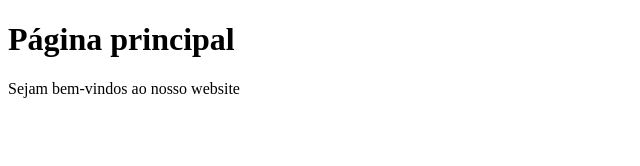
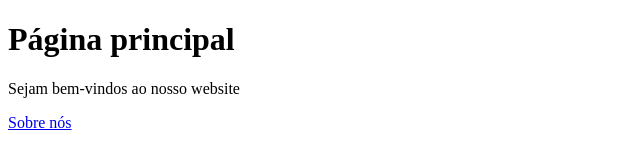
Before and after one commit to Ademir892/CONFLITO-MERGE, a plain HTML site: page index.html in a window 1280 px wide. Shown: the full height of the page, 0-640 px from the left. Drawn offline with Linux system fonts and the light colour scheme.

Commit message:
Página sobre

```diff
--- a/index.html
+++ b/index.html
@@ -9,5 +9,6 @@
 <body>
     <h1>Página principal</h1>
     <p>Sejam bem-vindos ao nosso website</p>
+    <a href="sobre.html">Sobre nós</a>
 </body>
 </html>
```
